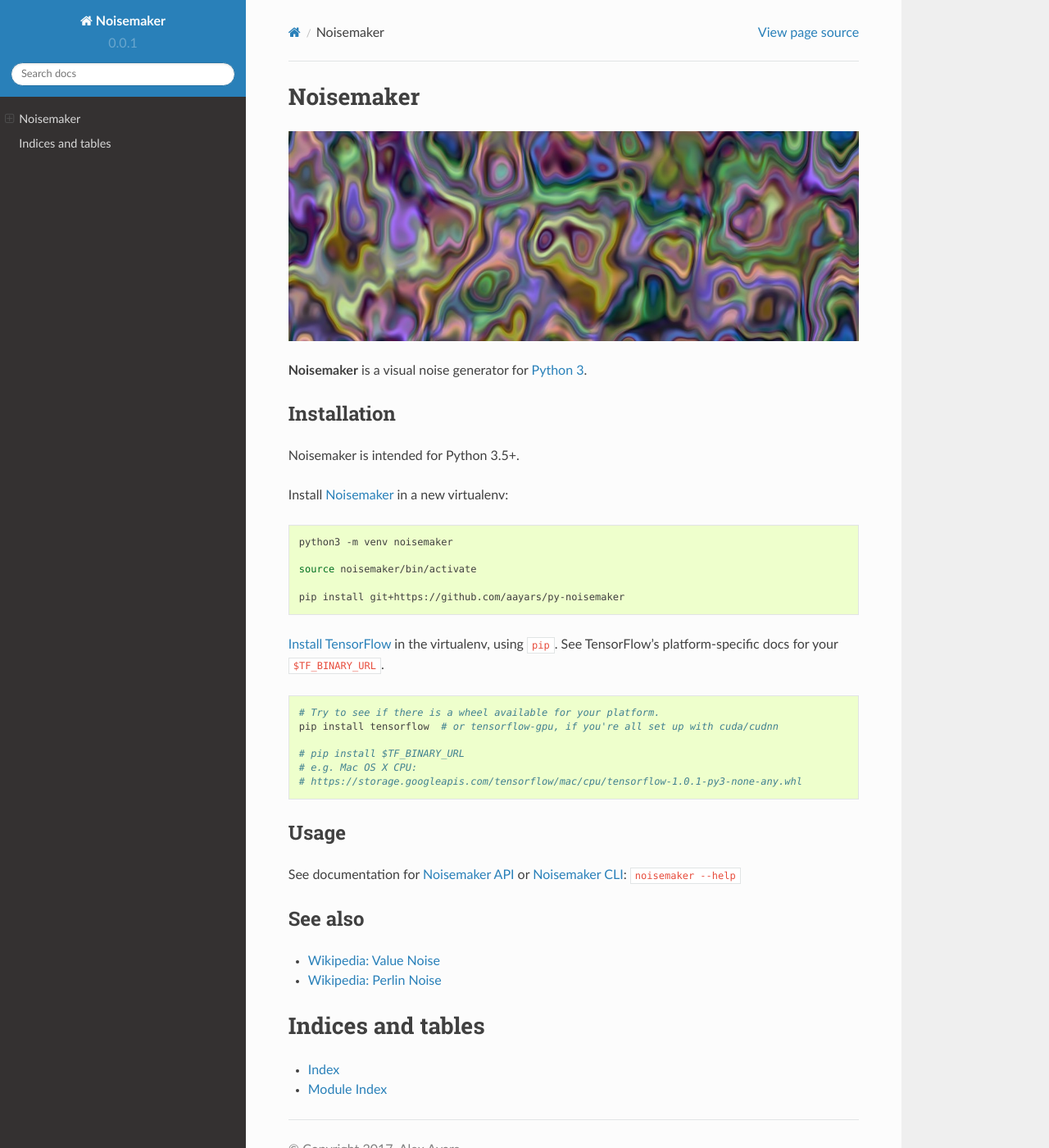
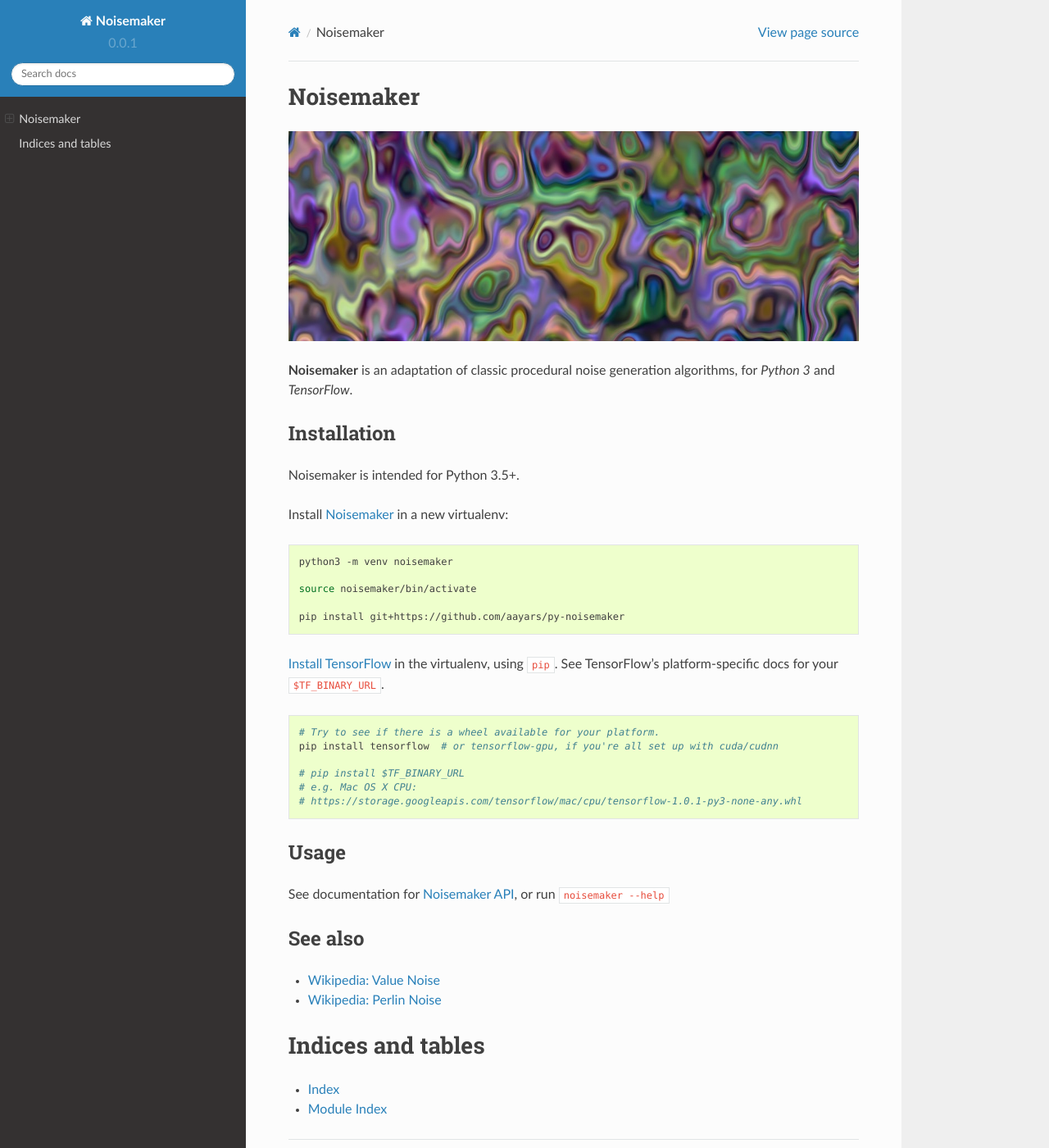
Before and after one commit to aayars/py-noisemaker, a Sphinx documentation site: the page built from docs/index.rst, in a window 1280 px wide and 1400 px high. Shown: the whole window at 82% size. Built offline with Sphinx 7.4.7 and the Read the Docs theme 2.0.0, drawn with Linux system fonts in a browser that asks for light colours.

Commit message:
description

```diff
--- a/docs/index.rst
+++ b/docs/index.rst
@@ -10,7 +10,7 @@
    :height: 256
    :alt: Noisemaker example output (CC0)
 
-**Noisemaker** is a visual noise generator for `Python 3`_.
+**Noisemaker** is an adaptation of classic procedural noise generation algorithms, for `Python 3` and `TensorFlow`.
 
 Installation
 ------------
@@ -41,7 +41,7 @@
 Usage
 -----
 
-See documentation for :doc:`api` or :doc:`cli`: ``noisemaker --help``
+See documentation for :doc:`api`, or run ``noisemaker --help``
 
 See also
 --------
```
